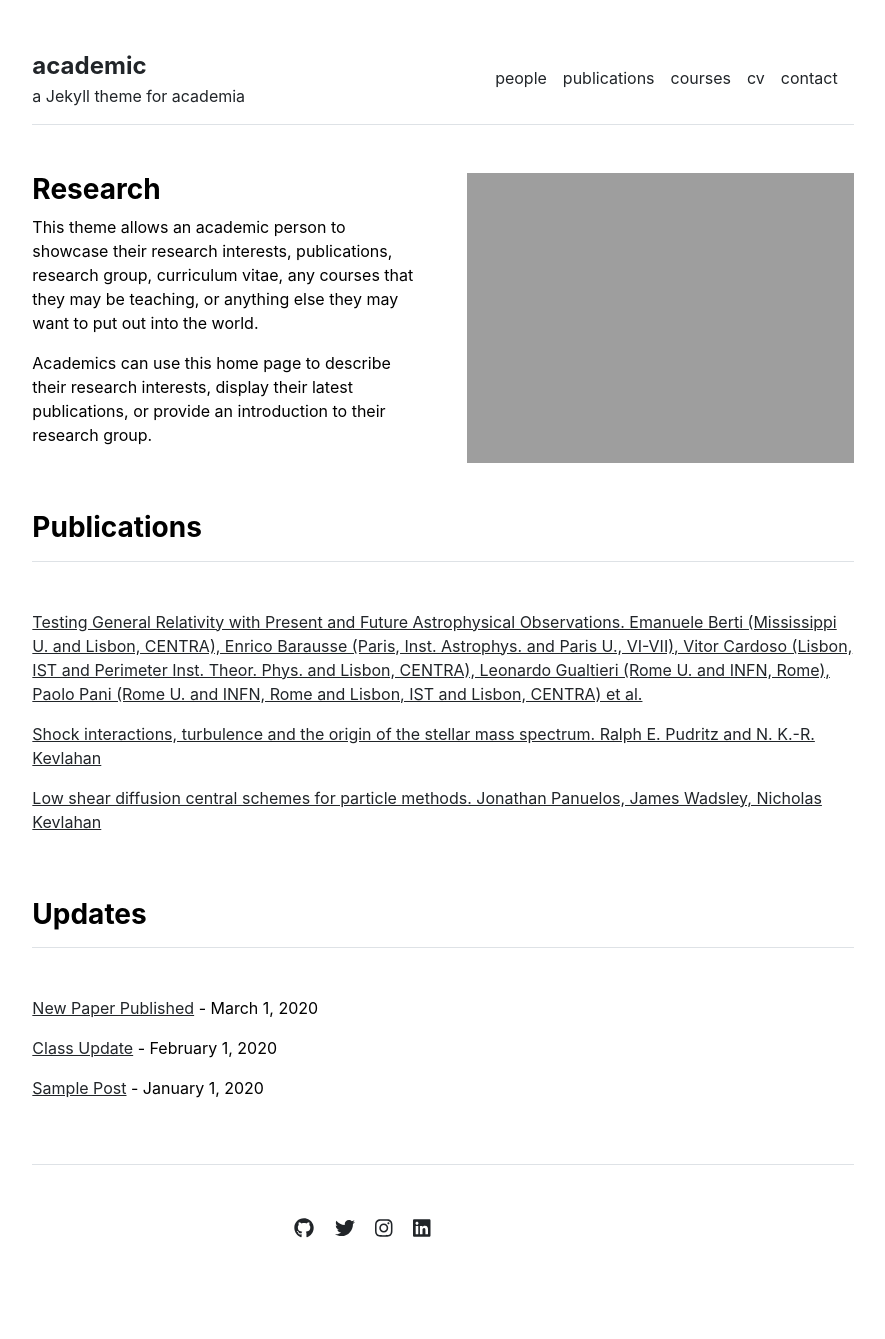
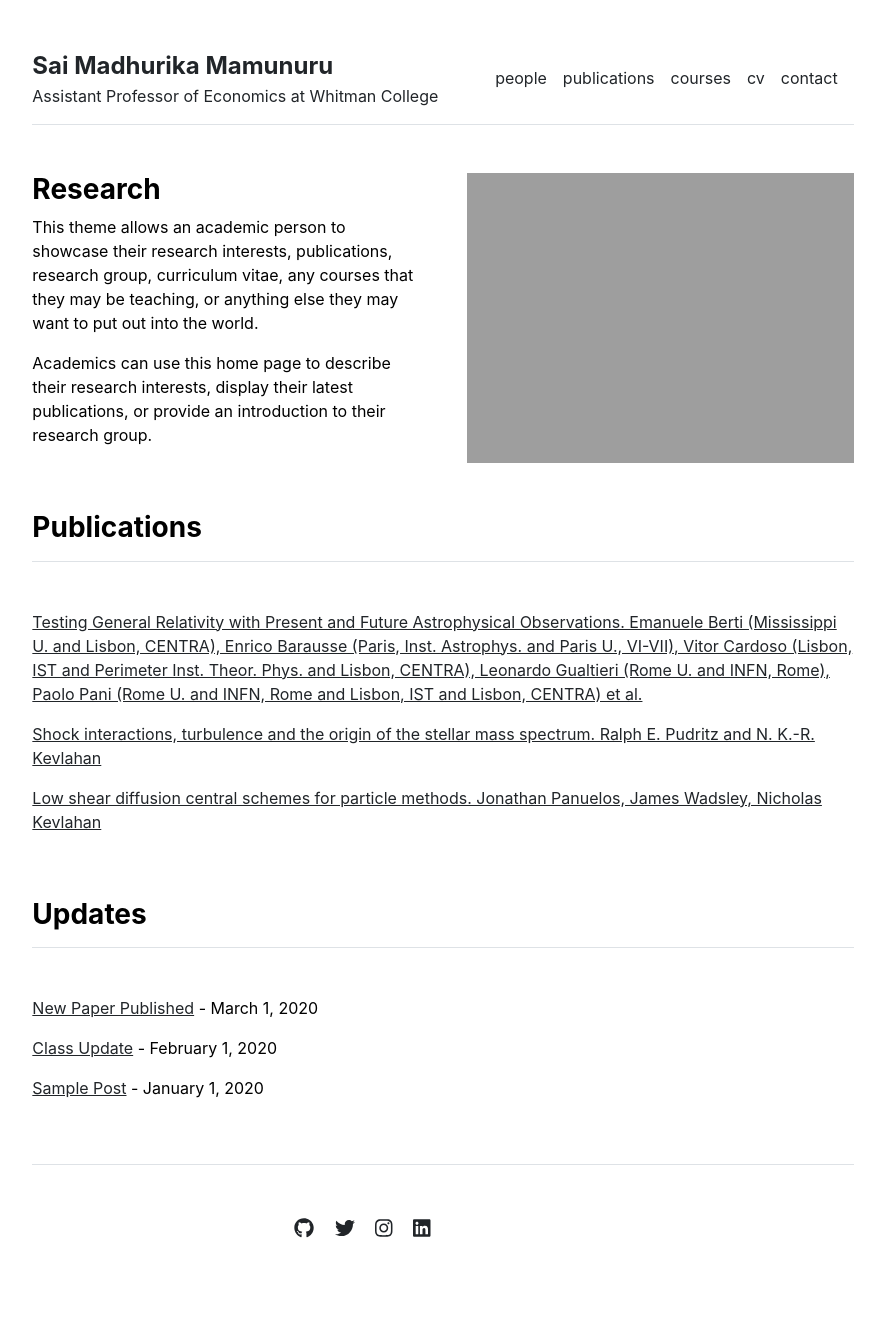
Before and after one commit to saimamunuru/saimamunuru.github.io, a Jekyll site: the page built from index.md, in a window 1280 px wide. Shown: the whole page, without its empty margins (197-1082 px from the left). Built offline with Jekyll 4.4.1, drawn with Linux system fonts in a browser that asks for light colours.

Commit message:
Update _config.yml

```diff
--- a/_config.yml
+++ b/_config.yml
@@ -1,4 +1,4 @@
 url: "" # the base hostname & protocol for your site, e.g. http://example.com
 baseurl: "" # the subpath of your site, e.g. /blog
-title: "academic" # the name of your site, e.g. ACME Corp.
-description: "a Jekyll theme for academia"
+title: "Sai Madhurika Mamunuru" # the name of your site, e.g. ACME Corp.
+description: "Assistant Professor of Economics at Whitman College"
```
